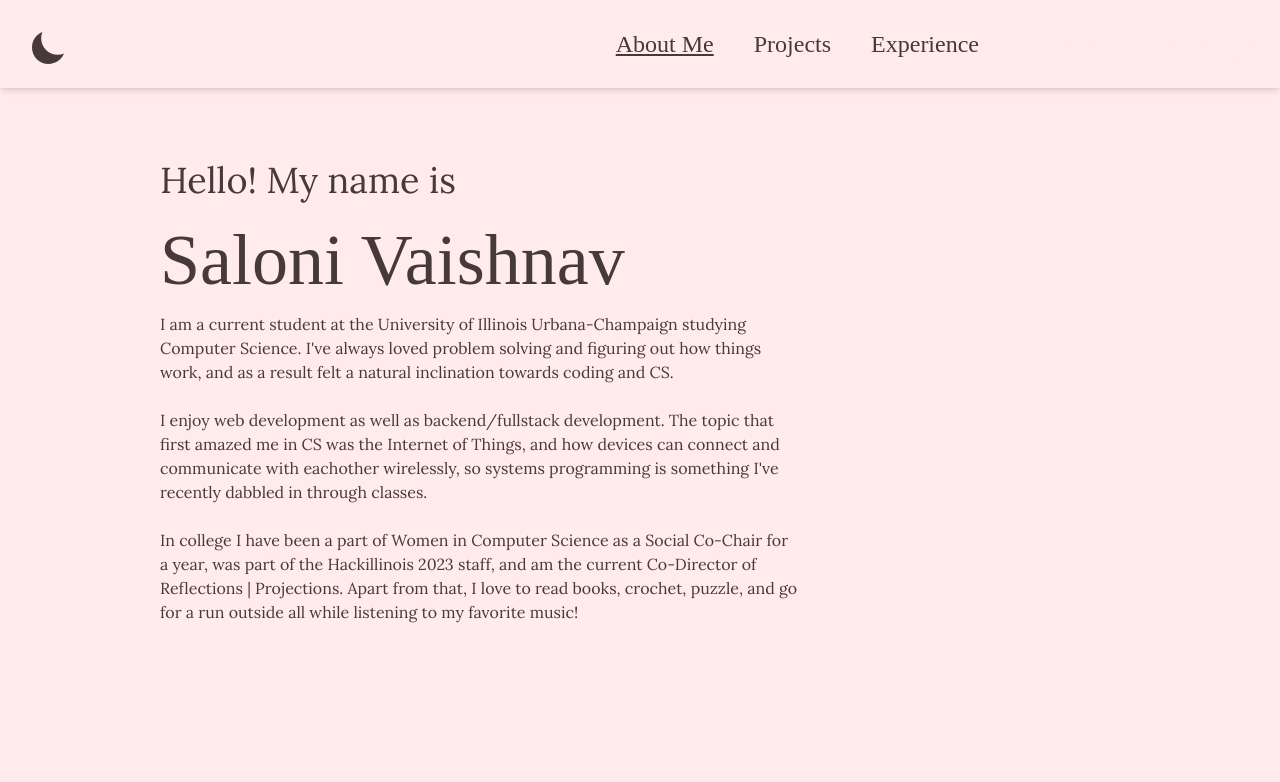
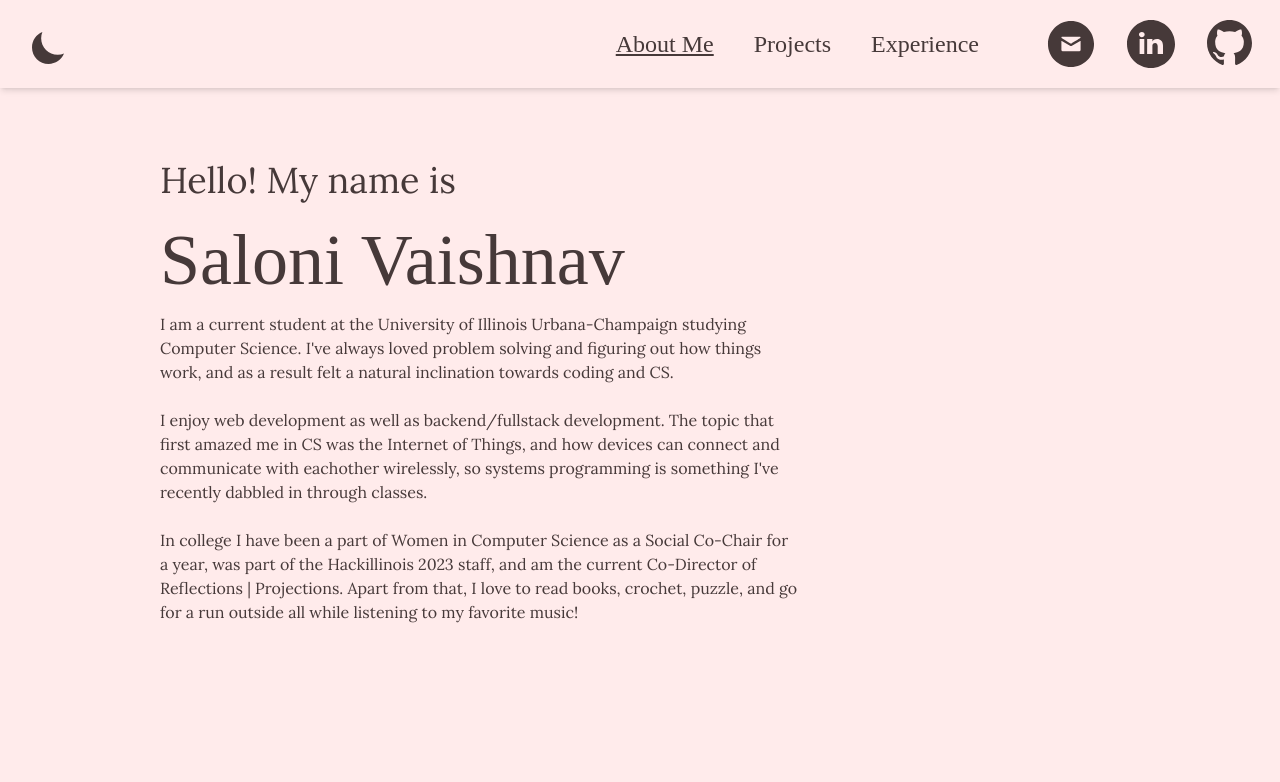
Before and after one commit to inolasv/inolasv.github.io, a React (Create React App) app: page / in a window 1280 px wide. Shown: the top 782 px of the page. Built offline with nearby package versions, Linux system fonts and the light colour scheme; a web font is replaced by a local one.

Commit message:
minor fixes

```diff
--- a/public/index.html
+++ b/public/index.html
@@ -1,14 +1,12 @@
 <!DOCTYPE html>
 <html lang="en">
+
 <head>
   <meta charset="utf-8" />
   <link rel="icon" href="%PUBLIC_URL%/favicon.ico" />
   <meta name="viewport" content="width=device-width, initial-scale=1" />
   <meta name="theme-color" content="#000000" />
-    <meta
-      name="description"
-      content="Web site created using create-react-app"
-    />
+  <meta name="description" content="Web site created using create-react-app" />
   <link rel="apple-touch-icon" href="%PUBLIC_URL%/logo192.png" />
   <!--
       manifest.json provides metadata used when your web app is installed on a
@@ -26,8 +24,9 @@
     -->
   <!-- Google Font -->
   <link href="https://fonts.googleapis.com/css?family=Metamorphous|Lora" rel="stylesheet">
-    <title>React App</title>
+  <title>Saloni Vaishnav</title>
 </head>
+
 <body>
   <noscript>You need to enable JavaScript to run this app.</noscript>
   <div id="root"></div>
@@ -42,4 +41,5 @@
       To create a production bundle, use `npm run build` or `yarn build`.
     -->
 </body>
+
 </html>
--- a/src/pages/App.js
+++ b/src/pages/App.js
@@ -47,7 +47,7 @@ function App() {
         <div className="fixed top-0 left-0 right-0">
           <Toggle darkMode={darkMode} toggleDark={toggleDark}></Toggle>
           <div>
-            <NavBar />
+            <NavBar darkMode={darkMode} />
           </div>
         </div>
 
@@ -125,6 +125,8 @@ function App() {
               <Diamonds className="flex px-5" />
             )}
           </div>
+
+          <div className="bg-light-pink dark:bg-brown p-8 pr- text-brown dark:text-light-pink font-body"></div>
         </div>
       </div>
     </div>
--- a/src/pages/nav.js
+++ b/src/pages/nav.js
@@ -9,8 +9,6 @@ import { ReactComponent as LinkedinIcon } from "../images/socials_icons/linkedin
 
 // dark-social-icons
 import { ReactComponent as GithubIconDark } from "../images/dark-mode-images/socials_icons/github.svg";
-import { ReactComponent as MailIconDark } from "../images/dark-mode-images/socials_icons/mail.svg";
-import { ReactComponent as LinkedinIconDark } from "../images/dark-mode-images/socials_icons/linkedin.svg";
 
 /**
  * Navbar
@@ -80,7 +78,7 @@ function NavBar(props) {
               target="_blank"
               rel="noreferrer"
             >
-              {darkMode === "dark" ? <MailIcon /> : <MailIconDark />}
+              <MailIcon className="fill-brown dark:fill-light-pink" />
             </a>
           </div>
 
@@ -91,7 +89,7 @@ function NavBar(props) {
               target="_blank"
               rel="noreferrer"
             >
-              {darkMode === "dark" ? <LinkedinIcon /> : <LinkedinIconDark />}
+              <LinkedinIcon className="fill-brown dark:fill-light-pink" />
             </a>
           </div>
 
@@ -102,7 +100,7 @@ function NavBar(props) {
               target="_blank"
               rel="noreferrer"
             >
-              {darkMode === "dark" ? <GithubIcon /> : <GithubIconDark />}
+              {darkMode === "dark" ? <GithubIconDark /> : <GithubIcon />}
             </a>
           </div>
         </div>
```
Also changed, not shown: 1 other file (tests, documents, lock files or other folders). Lines whose indentation alone changed are shown as unchanged.
